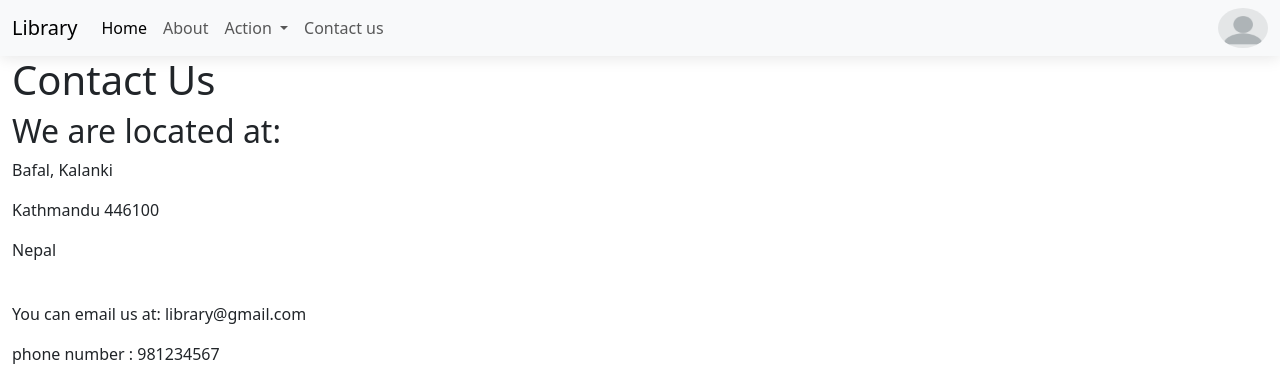
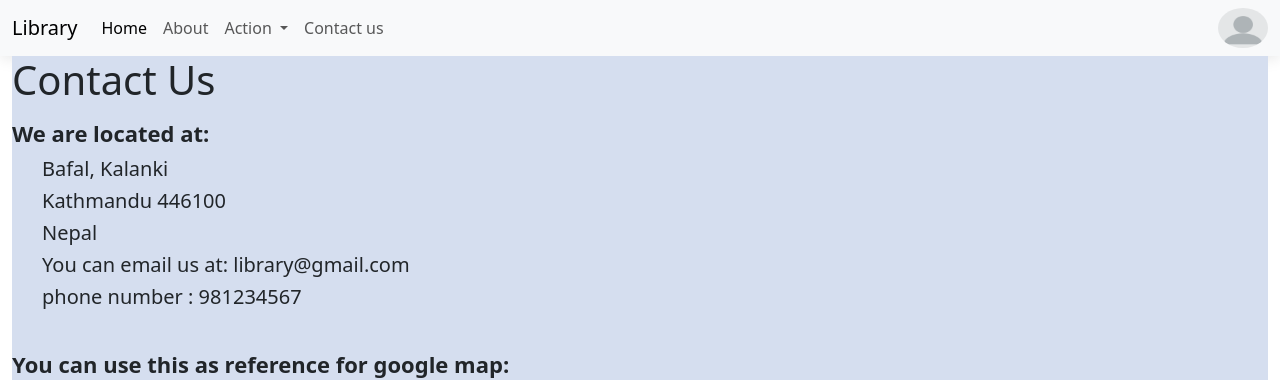
Before and after one commit to DeaaTH65/Library, a Django app: page /contact/ in a window 1280 px wide; the page is wider, and only the part inside the window is pictured. Shown: the top 380 px of that part. Run offline with Django 4.2, Linux system fonts and the light colour scheme; some libraries are stand-ins or nearby versions.

Commit message:
contact css

```diff
--- a/static/css/contact.css
+++ b/static/css/contact.css
@@ -0,0 +1,35 @@
+#contact {
+    font-size: 14px;
+    background: #D5DEEF;
+}
+
+#contact .contact_top {
+    font-size: 12px;
+    background: #B1C9EF;
+}
+
+#contact .contact_bottom {
+    font-size: 12px;
+    background: #B1C9EF;
+    margin: 20px 10px 0 0;
+}
+
+#contact h2 {
+    font-size: 22px;
+    margin: 15px 0 10px 0;
+    padding: 3px 0 0 0;
+    line-height: 1;
+    font-weight: 700;
+}
+
+#contact p {
+    font-size: 20px;
+    margin: 0 30px 0;
+    padding: 0px 0 2px 0;
+    font-weight: 500;
+}
+
+#contact #map {
+    position: relative;
+    margin: auto;
+}
--- a/templates/main/base.html
+++ b/templates/main/base.html
@@ -11,6 +11,7 @@
     <link href="{% static 'css/main.css' %}" rel="stylesheet">
     <link href="{% static 'css/footer.css' %}" rel="stylesheet">
     <link href="{% static 'css/about.css' %}" rel="stylesheet">
+    <link href="{% static 'css/contact.css' %}" rel="stylesheet">
     <link href="https://cdn.jsdelivr.net/npm/bootstrap@5.3.2/dist/css/bootstrap.min.css" rel="stylesheet" integrity="sha384-T3c6CoIi6uLrA9TneNEoa7RxnatzjcDSCmG1MXxSR1GAsXEV/Dwwykc2MPK8M2HN" crossorigin="anonymous">
 
     <script src="https://kit.fontawesome.com/b3539e6854.js" crossorigin="anonymous"></script>
--- a/templates/main/contact.html
+++ b/templates/main/contact.html
@@ -11,15 +11,14 @@
             <p> Bafal, Kalanki </p>
             <p> Kathmandu 446100 </p>
             <p> Nepal </p>
-            <br/>
             <p> You can email us at: library@gmail.com </p>
             <p> phone number : 981234567 </p>
         </section>
-
+        <br/>
         <section id="contact_bottom">
             <h2> You can use this as reference for google map: </h2>
             <div id="map">
-                <iframe src="https://www.google.com/maps/embed?pb=!1m18!1m12!1m3!1d3532.466498740628!2d85.27992637523997!3d27.702879425688995!2m3!1f0!2f0!3f0!3m2!1i1024!2i768!4f13.1!3m3!1m2!1s0x39eb195635301953%3A0x9b49eac1e98354bf!2sBajeko%20Sekuwa%20Bafal!5e0!3m2!1sen!2snp!4v1701595642979!5m2!1sen!2snp" width="1500" height="600" style="border:0;" allowfullscreen="" loading="lazy" referrerpolicy="no-referrer-when-downgrade"></iframe>
+                <iframe src="https://www.google.com/maps/embed?pb=!1m18!1m12!1m3!1d3532.466498740628!2d85.27992637523997!3d27.702879425688995!2m3!1f0!2f0!3f0!3m2!1i1024!2i768!4f13.1!3m3!1m2!1s0x39eb195635301953%3A0x9b49eac1e98354bf!2sBajeko%20Sekuwa%20Bafal!5e0!3m2!1sen!2snp!4v1701595642979!5m2!1sen!2snp" width="1400" height="600" style="border:0;" allowfullscreen="" loading="lazy" referrerpolicy="no-referrer-when-downgrade"></iframe>
             </div>
         </section>
 
```
